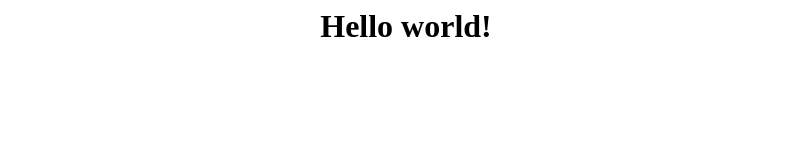
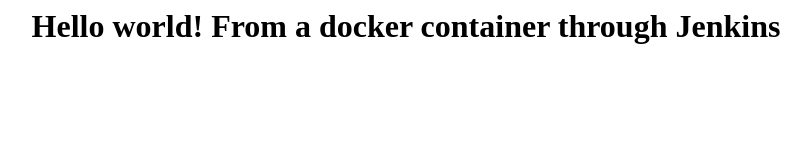
Before and after one commit to j4jewel/my_jenkins_project, a plain HTML site: page index.html in a window 1280 px wide. Shown: the whole page, without its empty margins (234-1045 px from the left). Drawn offline with Linux system fonts and the light colour scheme.

Commit message:
f commit

```diff
--- a/index.html
+++ b/index.html
@@ -1 +1 @@
-<h1><center>Hello world!<center/><h1/>
+<h1><center>Hello world! From a docker container through Jenkins<center/><h1/>
```
